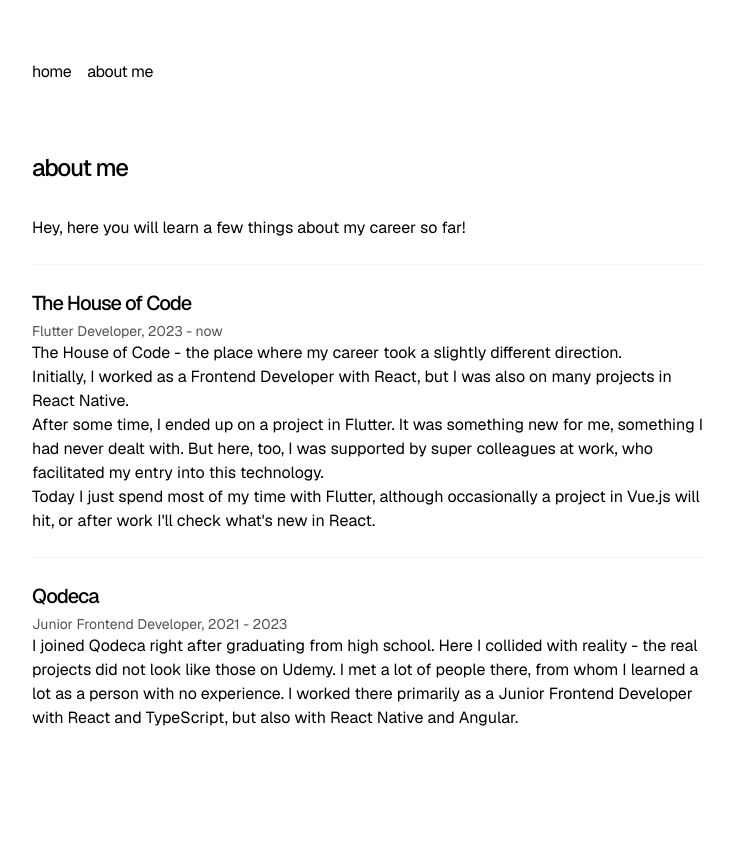
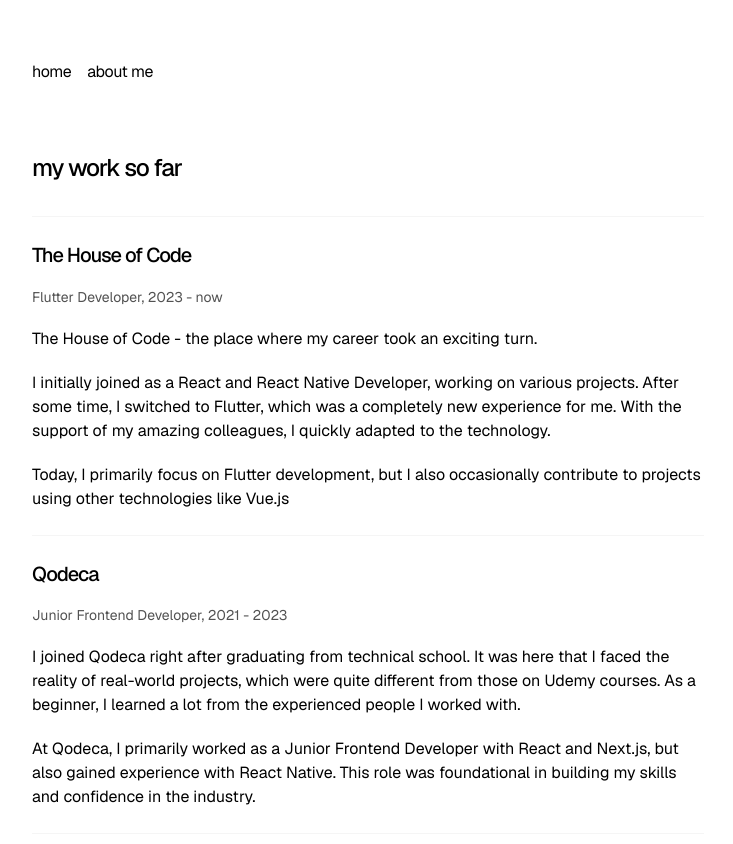
Before and after one commit to adrianczesnowski/imadrian.dev, a Next.js app: page /about in a window 1280 px wide. Shown: the top 844 px of the page, without its empty margins (272-1005 px from the left). Before the commit the page ends 800 px from the top, so only its background shows below. Built offline with nearby package versions, Linux system fonts and the light colour scheme.

Commit message:
changes on about me page and on home page

```diff
--- a/src/app/about/page.tsx
+++ b/src/app/about/page.tsx
@@ -1,34 +1,24 @@
-import Link from "next/link";
-
 export default function AboutPage() {
     return (
         <section>
-            <h1 className="font-medium text-2xl mb-8 tracking-tighter">about me</h1>
+            <h1 className="font-medium text-2xl mb-8 tracking-tighter">my work so far</h1>
             <div className="prose prose-neutral dark:prose-invert">
-                <p>
-                    Hey, here you will learn a few things about my career so far!
-                </p>
-                <p></p>
                 <hr className="my-6 border-neutral-100 dark:border-neutral-800"/>
                 <h2 className="font-medium text-xl mb-1 tracking-tighter">The House of Code</h2>
                 <p className="text-neutral-600 dark:text-neutral-400 text-sm">
                     Flutter Developer, 2023 - now
                 </p>
                 <p>
-                    The House of Code - the place where my career took a slightly different direction.
+                    The House of Code - the place where my career took an exciting turn.
                 </p>
                 <p>
-                    Initially, I worked as a Frontend Developer with React, but I was also on many projects in React
-                    Native.
+                    I initially joined as a React and React Native Developer, working on various projects. After some
+                    time, I switched to Flutter, which was a completely new experience for me. With the support of my
+                    amazing colleagues, I quickly adapted to the technology.
                 </p>
                 <p>
-                    After some time, I ended up on a project in Flutter. It was something new for me, something I had
-                    never dealt with. But here, too, I was supported by super colleagues at work, who facilitated my
-                    entry into this technology.
-                </p>
-                <p>
-                    Today I just spend most of my time with Flutter, although occasionally a project in Vue.js will hit,
-                    or after work I&apos;ll check what&apos;s new in React.
+                    Today, I primarily focus on Flutter development, but I also occasionally contribute to projects
+                    using other technologies like Vue.js
                 </p>
                 <hr className="my-6 border-neutral-100 dark:border-neutral-800"/>
                 <h2 className="font-medium text-xl mb-1 tracking-tighter">Qodeca</h2>
@@ -36,11 +26,19 @@
                     Junior Frontend Developer, 2021 - 2023
                 </p>
                 <p>
-                    I joined Qodeca right after graduating from high school. Here I collided with reality - the real
-                    projects did not look like those on Udemy. I met a lot of people there, from whom I learned a lot as
-                    a person with no experience. I worked there primarily as a Junior Frontend Developer with React and
-                    TypeScript, but also with React Native and Angular.
+                    I joined Qodeca right after graduating from technical school. It was here that I faced the reality
+                    of real-world projects, which were quite different from those on Udemy courses. As a beginner, I
+                    learned a lot from the experienced people I worked with.
                 </p>
+                <p>
+                    At Qodeca, I primarily worked as a Junior Frontend Developer with React and Next.js, but also gained
+                    experience with React Native. This role was foundational in building my skills and confidence in the
+                    industry.
+                </p>
+            </div>
+            <hr className="my-6 border-neutral-100 dark:border-neutral-800"/>
+            <div>
+
             </div>
         </section>
     );
--- a/src/app/globals.css
+++ b/src/app/globals.css
@@ -18,3 +18,8 @@
   color: rgb(var(--foreground-rgb));
   background: rgb(var(--background-end-rgb));
 }
+
+.prose :where(p):not(:where([class~=not-prose],[class~=not-prose] *)) {
+  margin-top: 1.25em;
+  margin-bottom: 1.25em;
+}
--- a/src/app/page.tsx
+++ b/src/app/page.tsx
@@ -21,7 +21,7 @@
               />
             </div>
           <p className="prose prose-neutral dark:prose-invert">
-              I&apos;m Frontend Developer specializing in <strong>Flutter</strong> & <strong>React</strong>.
+              I&apos;m a developer specializing in <strong>Flutter</strong> & <strong>React</strong>.
               I also work with <strong>React Native</strong> and <strong>Vue</strong>.
           </p>
           <p>In my free time, I learn Kotlin and spend time at the <strong>gym</strong> 🏋️‍♂️</p>
```
